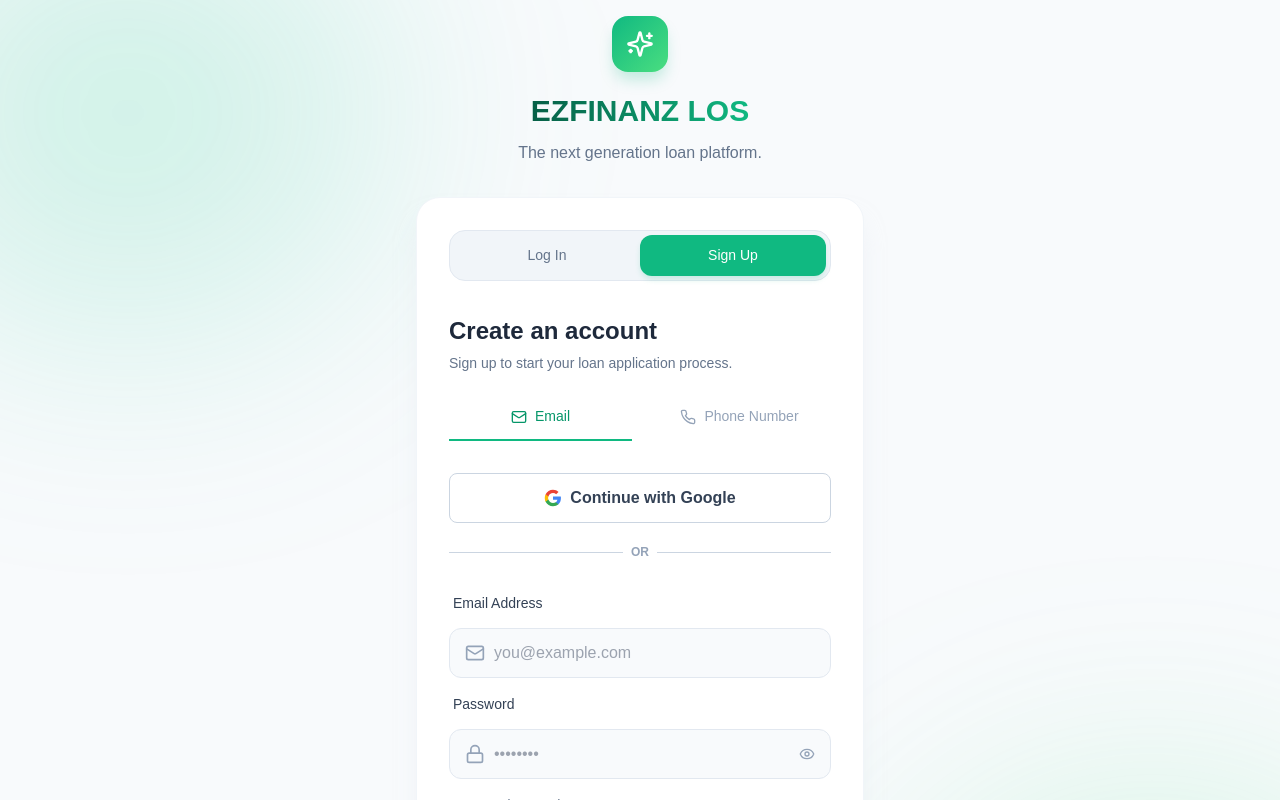
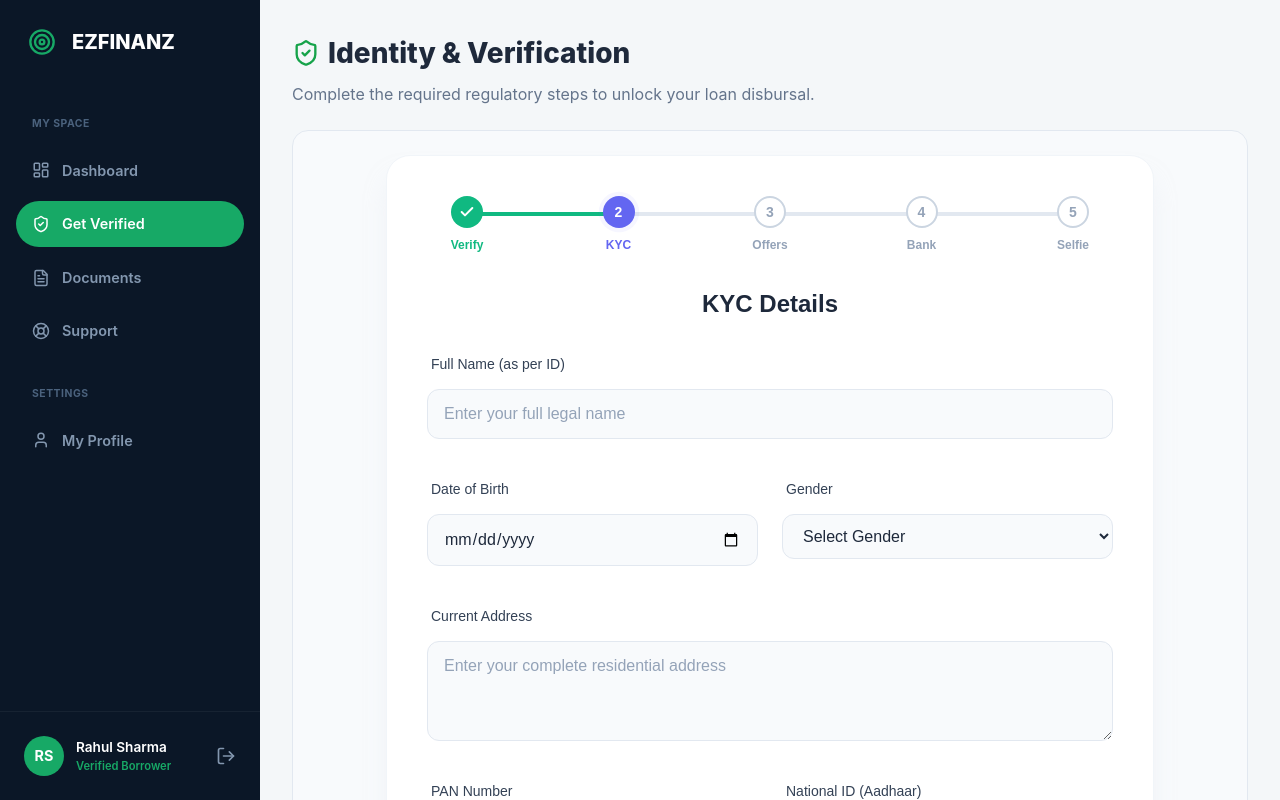
Before and after one commit to vishnu-balineni/ezfinanz-loan-origination-system, a React (Vite) app: page /dashboard/verify in a window 1280 px wide. Before the commit this address led to /. Shown: the top 800 px of the page. Built offline with nearby package versions, Linux system fonts and the light colour scheme; the HTML template or start-up script is replaced by a standard one.

Commit message:
refactor: isolate progressive onboarding strictly into dashboard sidebar

```diff
--- a/src/App.tsx
+++ b/src/App.tsx
@@ -6,6 +6,7 @@
 // Portal Phase 10.5 Imports
 import CustomerLayout from './components/layout/CustomerLayout';
 import DashboardHome from './pages/portal/DashboardHome';
+import VerificationFlow from './pages/portal/VerificationFlow';
 import MyProfile from './pages/portal/MyProfile';
 import Documents from './pages/portal/Documents';
 
@@ -27,6 +28,7 @@
                 {/* User Dashboard Application Routes */}
                 <Route path="/dashboard" element={<CustomerLayout />}>
                     <Route index element={<DashboardHome />} />
+                    <Route path="verify" element={<VerificationFlow />} />
                     <Route path="profile" element={<MyProfile />} />
                     <Route path="documents" element={<Documents />} />
                 </Route>
--- a/src/components/layout/CustomerLayout.tsx
+++ b/src/components/layout/CustomerLayout.tsx
@@ -5,7 +5,8 @@
     FileText,
     LifeBuoy,
     LogOut,
-    Target
+    Target,
+    ShieldCheck
 } from 'lucide-react';
 import './CustomerLayout.css';
 
@@ -39,6 +40,14 @@
                         >
                             <LayoutDashboard size={18} />
                             Dashboard
+                        </NavLink>
+
+                        <NavLink
+                            to="/dashboard/verify"
+                            className={({ isActive }) => `sidebar-link ${isActive ? 'active' : ''}`}
+                        >
+                            <ShieldCheck size={18} />
+                            Get Verified
                         </NavLink>
 
                         <NavLink
--- a/src/pages/portal/DashboardHome.tsx
+++ b/src/pages/portal/DashboardHome.tsx
@@ -1,13 +1,8 @@
-import { useState } from 'react';
 import { useNavigate } from 'react-router-dom';
 import {
     Clock, CheckCircle2, ChevronRight,
     Banknote, Calendar, ShieldAlert, User, HelpCircle, FileText
 } from 'lucide-react';
-import KycPage from '../KycPage';
-import EligibilityPage from '../EligibilityPage';
-import BankDetailsPage from '../BankDetailsPage';
-import SelfiePage from '../SelfiePage';
 import './DashboardHome.css';
 
 const formatCurrency = (value: number) => {
@@ -21,9 +16,6 @@
 const DashboardHome = () => {
     const navigate = useNavigate();
 
-    // Verification Flow State (0: KYC, 1: Eligibility, 2: Bank, 3: Selfie, 4: Done)
-    const [onboardingStep, setOnboardingStep] = useState(0);
-
     // Mock Payload for user
     const user = {
         name: "Rahul Sharma",
@@ -31,25 +23,6 @@
         tenure: 12,
         emi: 8885
     };
-
-    // If verification is not complete, hijack the dashboard exactly as requested.
-    if (onboardingStep < 4) {
-        return (
-            <div className="onboarding-dashboard-view">
-                <header className="welcome-header" style={{ marginBottom: '1rem' }}>
-                    <h1>Welcome back, {user.name.split(' ')[0]}</h1>
-                    <p>Please complete your verification to unlock your EZFINANZ dashboard.</p>
-                </header>
-
-                <div className="onboarding-widget-container" style={{ background: '#f8fafc', padding: '1rem', borderRadius: '1rem', border: '1px solid #e2e8f0' }}>
-                    {onboardingStep === 0 && <KycPage onComplete={() => setOnboardingStep(1)} />}
-                    {onboardingStep === 1 && <EligibilityPage onComplete={() => setOnboardingStep(2)} />}
-                    {onboardingStep === 2 && <BankDetailsPage onComplete={() => setOnboardingStep(3)} />}
-                    {onboardingStep === 3 && <SelfiePage onComplete={() => setOnboardingStep(4)} />}
-                </div>
-            </div>
-        );
-    }
 
     return (
         <>
--- /dev/null
+++ b/src/pages/portal/VerificationFlow.tsx
@@ -0,0 +1,42 @@
+import { useState } from 'react';
+import KycPage from '../KycPage';
+import EligibilityPage from '../EligibilityPage';
+import BankDetailsPage from '../BankDetailsPage';
+import SelfiePage from '../SelfiePage';
+import { ShieldCheck, CheckCircle2 } from 'lucide-react';
+
+const VerificationFlow = () => {
+    // Verification Flow State (0: KYC, 1: Eligibility, 2: Bank, 3: Selfie, 4: Done)
+    const [onboardingStep, setOnboardingStep] = useState(0);
+
+    return (
+        <div className="onboarding-dashboard-view">
+            <header className="welcome-header" style={{ marginBottom: '1.5rem' }}>
+                <h1 style={{ display: 'flex', alignItems: 'center', gap: '0.5rem', margin: 0, color: '#1e293b', fontSize: '1.75rem' }}>
+                    <ShieldCheck size={28} color="#16a34a" /> Identity & Verification
+                </h1>
+                <p style={{ color: '#64748b', marginTop: '0.5rem' }}>Complete the required regulatory steps to unlock your loan disbursal.</p>
+            </header>
+
+            {onboardingStep < 4 ? (
+                <div className="onboarding-widget-container" style={{ background: '#f8fafc', padding: '1.5rem', borderRadius: '1rem', border: '1px solid #e2e8f0' }}>
+                    {onboardingStep === 0 && <KycPage onComplete={() => setOnboardingStep(1)} />}
+                    {onboardingStep === 1 && <EligibilityPage onComplete={() => setOnboardingStep(2)} />}
+                    {onboardingStep === 2 && <BankDetailsPage onComplete={() => setOnboardingStep(3)} />}
+                    {onboardingStep === 3 && <SelfiePage onComplete={() => setOnboardingStep(4)} />}
+                </div>
+            ) : (
+                <div style={{ background: '#ecfdf5', padding: '3rem', borderRadius: '1rem', border: '1px solid #a7f3d0', textAlign: 'center', marginTop: '2rem' }}>
+                    <CheckCircle2 size={64} color="#16a34a" style={{ margin: '0 auto 1.5rem auto' }} />
+                    <h2 style={{ color: '#065f46', marginBottom: '1rem' }}>Verification Complete!</h2>
+                    <p style={{ color: '#047857', maxWidth: '600px', margin: '0 auto' }}>
+                        Your identity documents, bank details, and selfies have been securely submitted.
+                        Please return to the Dashboard to track your administrative review status.
+                    </p>
+                </div>
+            )}
+        </div>
+    );
+};
+
+export default VerificationFlow;
```
Also changed, not shown: 1 other file (tests, documents, lock files or other folders).
